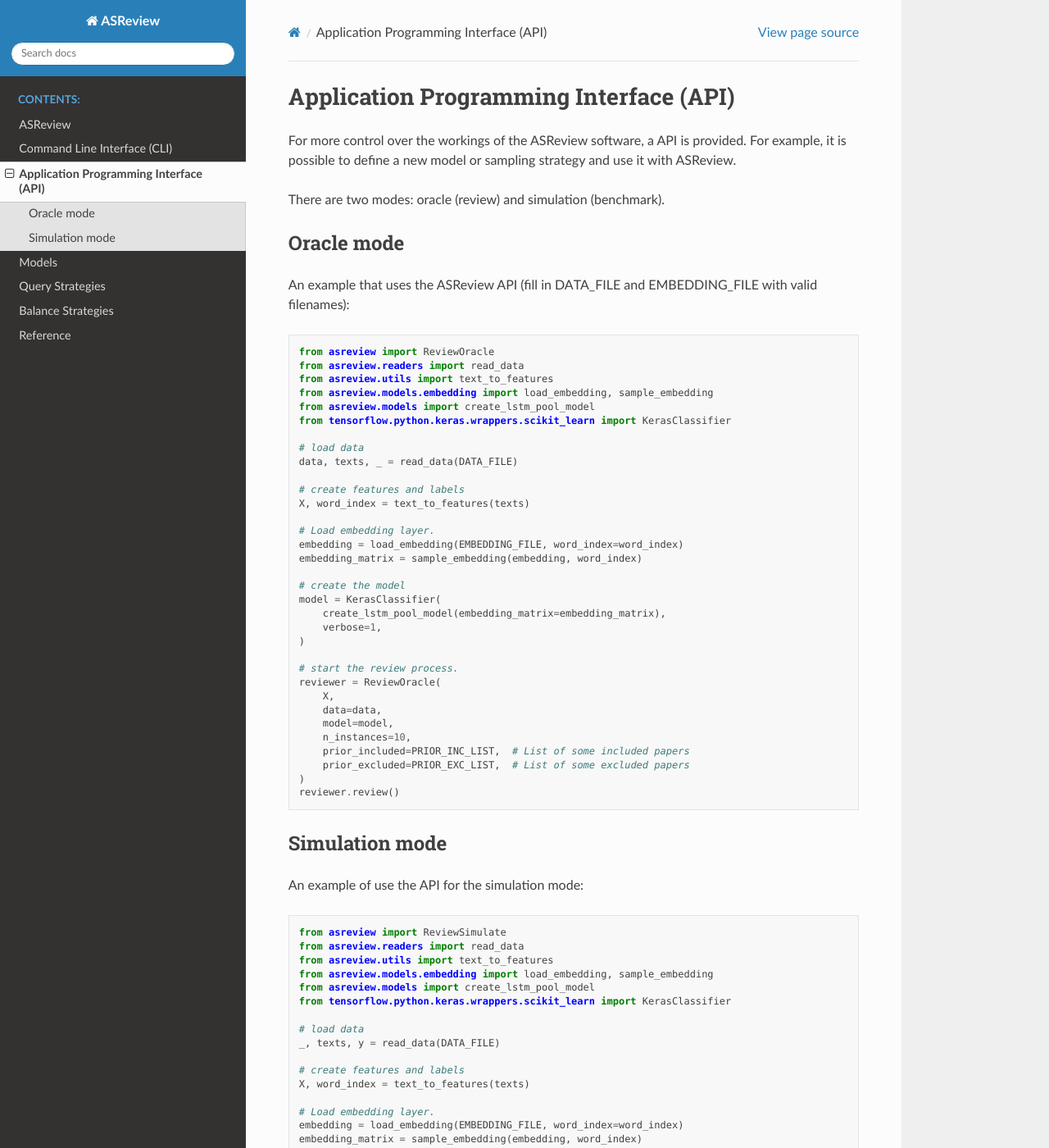
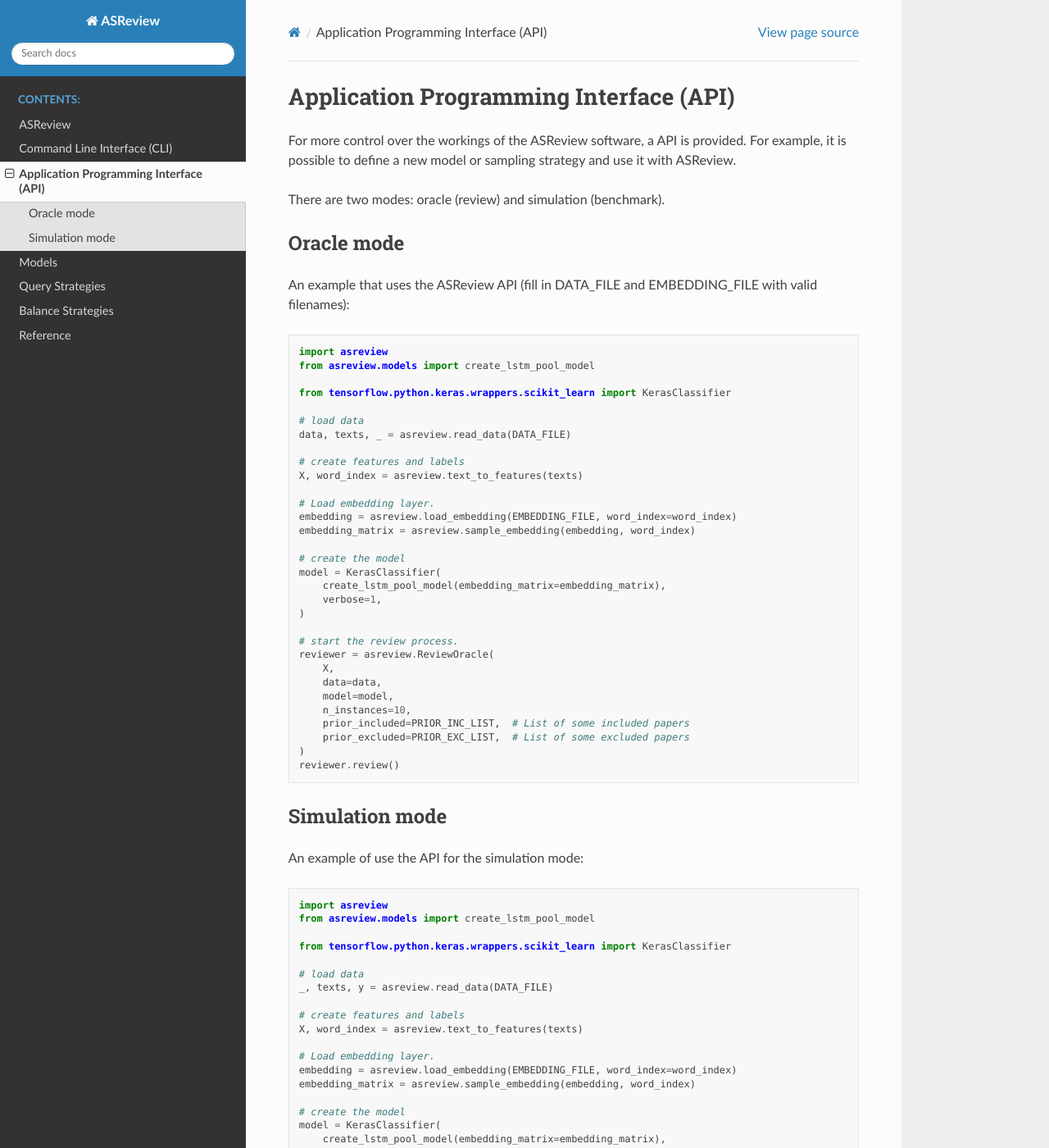
Before and after one commit to asreview/asreview, a Sphinx documentation site: the page built from docs/source/api.rst, in a window 1280 px wide and 1400 px high. Shown: the whole window at 82% size. Built offline with Sphinx 7.4.7 and the Read the Docs theme 2.0.0, drawn with Linux system fonts in a browser that asks for light colours.

Commit message:
Simplify module imports (PR #65)

```diff
--- a/docs/source/api.rst
+++ b/docs/source/api.rst
@@ -14,22 +14,20 @@
 
 .. code-block::
 
-	from asreview import ReviewOracle
-	from asreview.readers import read_data
-	from asreview.utils import text_to_features
-	from asreview.models.embedding import load_embedding, sample_embedding
+	import asreview
 	from asreview.models import create_lstm_pool_model
+
 	from tensorflow.python.keras.wrappers.scikit_learn import KerasClassifier
 
 	# load data
-	data, texts, _ = read_data(DATA_FILE)
+	data, texts, _ = asreview.read_data(DATA_FILE)
 
 	# create features and labels
-	X, word_index = text_to_features(texts)
+	X, word_index = asreview.text_to_features(texts)
 
 	# Load embedding layer.
-	embedding = load_embedding(EMBEDDING_FILE, word_index=word_index)
-	embedding_matrix = sample_embedding(embedding, word_index)
+	embedding = asreview.load_embedding(EMBEDDING_FILE, word_index=word_index)
+	embedding_matrix = asreview.sample_embedding(embedding, word_index)
 
 	# create the model
 	model = KerasClassifier(
@@ -38,7 +36,7 @@
 	)
 
 	# start the review process.
-	reviewer = ReviewOracle(
+	reviewer = asreview.ReviewOracle(
 	    X,
 	    data=data,
 	    model=model,
@@ -56,22 +54,20 @@
 
 .. code-block::
 
-	from asreview import ReviewSimulate
-	from asreview.readers import read_data
-	from asreview.utils import text_to_features
-	from asreview.models.embedding import load_embedding, sample_embedding
+	import asreview
 	from asreview.models import create_lstm_pool_model
+
 	from tensorflow.python.keras.wrappers.scikit_learn import KerasClassifier
 
 	# load data
-	_, texts, y = read_data(DATA_FILE)
+	_, texts, y = asreview.read_data(DATA_FILE)
 
 	# create features and labels
-	X, word_index = text_to_features(texts)
+	X, word_index = asreview.text_to_features(texts)
 
 	# Load embedding layer.
-	embedding = load_embedding(EMBEDDING_FILE, word_index=word_index)
-	embedding_matrix = sample_embedding(embedding, word_index)
+	embedding = asreview.load_embedding(EMBEDDING_FILE, word_index=word_index)
+	embedding_matrix = asreview.sample_embedding(embedding, word_index)
 
 	# create the model
 	model = KerasClassifier(
@@ -80,7 +76,7 @@
 	)
 
 	# start the review process.
-	reviewer = ReviewSimulate(
+	reviewer = asreview.ReviewSimulate(
 	    X,
 	    y=y,
 	    model=model,
```
